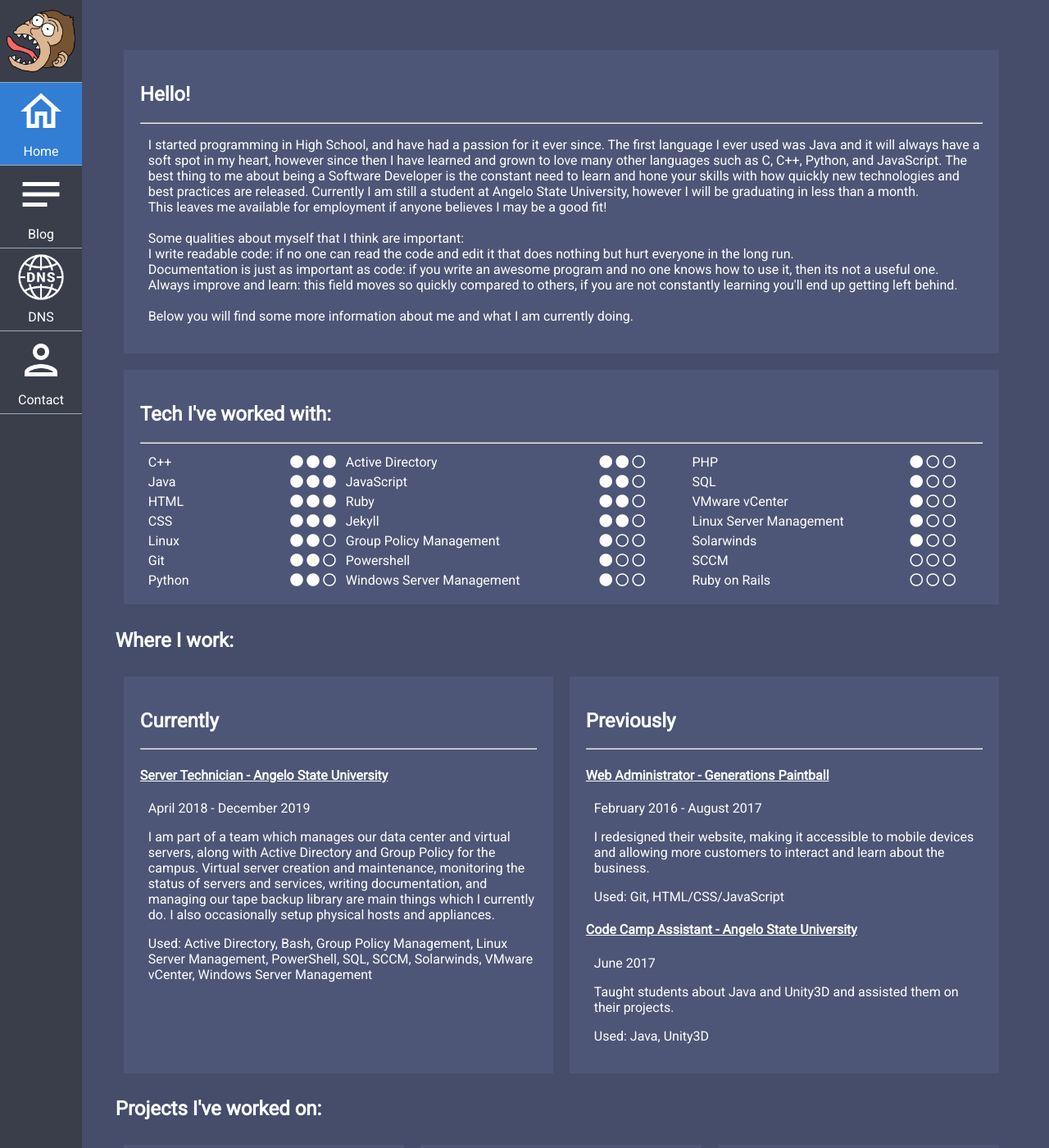
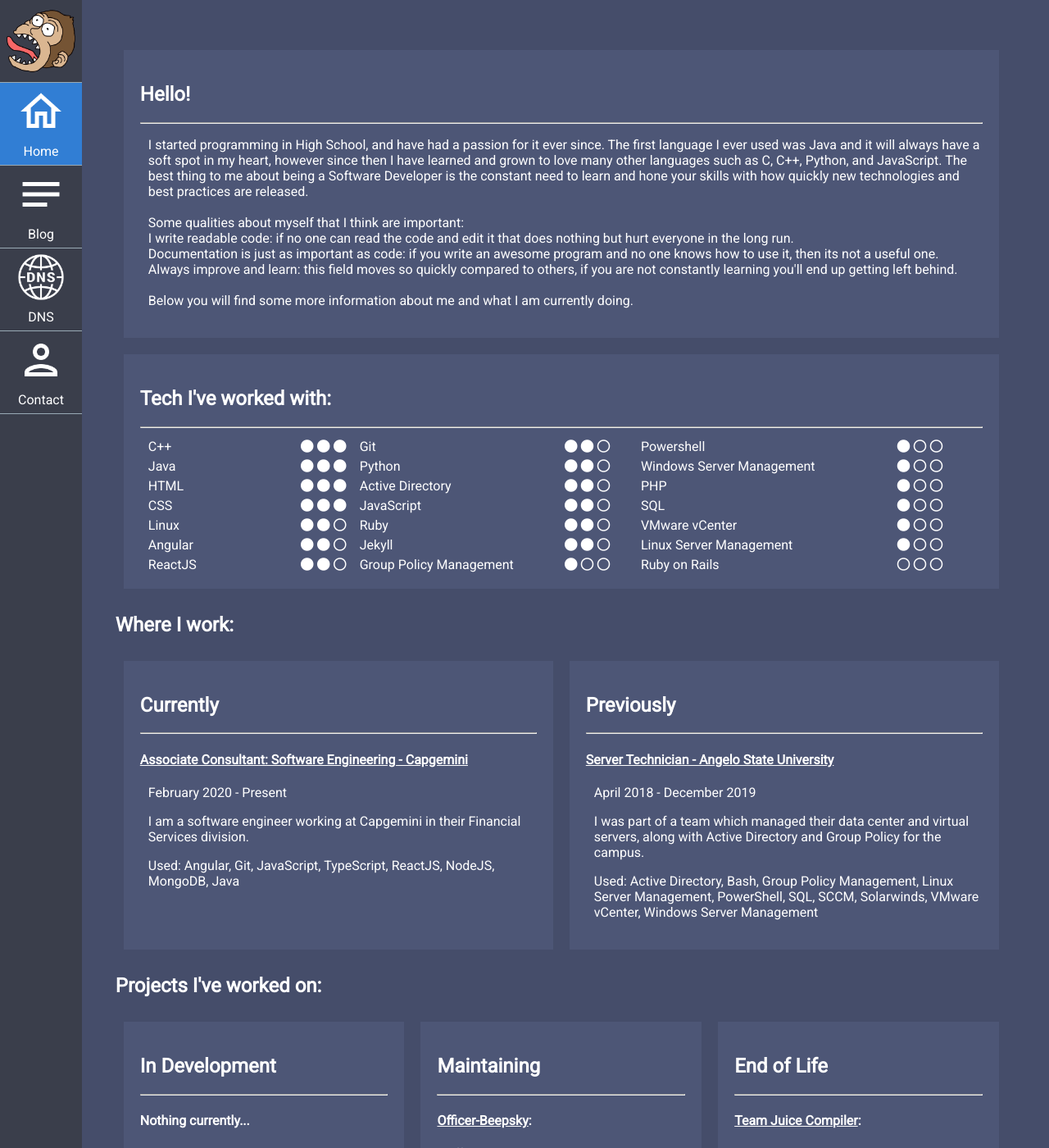
Before and after one commit to CorruptComputer/home, a Jekyll site: the page built from index.html, in a window 1280 px wide and 1400 px high. Shown: the whole window at 82% size. Built offline with Jekyll 4.4.1, drawn with Linux system fonts in a browser that asks for light colours; nearby versions of some CDN libraries; some of the changed text lies outside the part shown.

Commit message:
Update current job and projects

```diff
--- a/index.html
+++ b/index.html
@@ -9,8 +9,6 @@
         I started programming in High School, and have had a passion for it ever since.
         The first language I ever used was Java and it will always have a soft spot in my heart, however since then I have learned and grown to love many other languages such as C, C++, Python, and JavaScript.
         The best thing to me about being a Software Developer is the constant need to learn and hone your skills with how quickly new technologies and best practices are released.
-        Currently I am still a student at Angelo State University, however I will be graduating in less than a month.
-        <br />This leaves me available for employment if anyone believes I may be a good fit!
         <br />
         <br />Some qualities about myself that I think are important:
         <br />I write readable code: if no one can read the code and edit it that does nothing but hurt everyone in the long run.
@@ -37,12 +35,16 @@
                 <li><i class="fas fa-circle"></i> <i class="fas fa-circle"></i> <i class="fas fa-circle"></i> </li>
                 <li>Linux</li>
                 <li><i class="fas fa-circle"></i> <i class="fas fa-circle"></i> <i class="far fa-circle"></i> </li>
+                <li>Angular</li>
+                <li><i class="fas fa-circle"></i> <i class="fas fa-circle"></i> <i class="far fa-circle"></i> </li>
+                <li>ReactJS</li>
+                <li><i class="fas fa-circle"></i> <i class="fas fa-circle"></i> <i class="far fa-circle"></i> </li>
+            </ul>
+            <ul class="skills">
                 <li>Git</li>
                 <li><i class="fas fa-circle"></i> <i class="fas fa-circle"></i> <i class="far fa-circle"></i> </li>
                 <li>Python</li>
                 <li><i class="fas fa-circle"></i> <i class="fas fa-circle"></i> <i class="far fa-circle"></i> </li>
-            </ul>
-            <ul class="skills">
                 <li>Active Directory</li>
                 <li><i class="fas fa-circle"></i> <i class="fas fa-circle"></i> <i class="far fa-circle"></i> </li>
                 <li>JavaScript</li>
@@ -53,12 +55,12 @@
                 <li><i class="fas fa-circle"></i> <i class="fas fa-circle"></i> <i class="far fa-circle"></i> </li>
                 <li>Group Policy Management</li>
                 <li><i class="fas fa-circle"></i> <i class="far fa-circle"></i> <i class="far fa-circle"></i> </li>
+            </ul>
+            <ul class="skills">
                 <li>Powershell</li>
                 <li><i class="fas fa-circle"></i> <i class="far fa-circle"></i> <i class="far fa-circle"></i> </li>
                 <li>Windows Server Management</li>
                 <li><i class="fas fa-circle"></i> <i class="far fa-circle"></i> <i class="far fa-circle"></i> </li>
-            </ul>
-            <ul class="skills">
                 <li>PHP</li>
                 <li><i class="fas fa-circle"></i> <i class="far fa-circle"></i> <i class="far fa-circle"></i> </li>
                 <li>SQL</li>
@@ -67,10 +69,6 @@
                 <li><i class="fas fa-circle"></i> <i class="far fa-circle"></i> <i class="far fa-circle"></i> </li>
                 <li>Linux Server Management</li>
                 <li><i class="fas fa-circle"></i> <i class="far fa-circle"></i> <i class="far fa-circle"></i> </li>
-                <li>Solarwinds</li>
-                <li><i class="fas fa-circle"></i> <i class="far fa-circle"></i> <i class="far fa-circle"></i> </li>
-                <li>SCCM</li>
-                <li><i class="far fa-circle"></i> <i class="far fa-circle"></i> <i class="far fa-circle"></i> </li>
                 <li>Ruby on Rails</li>
                 <li><i class="far fa-circle"></i> <i class="far fa-circle"></i> <i class="far fa-circle"></i> </li>
             </ul>
@@ -83,29 +81,21 @@
     <div class="box">
         <h2>Currently</h2><hr />
         <div>
-            <h4><a href="https://www.angelo.edu/services/technology/" target="_blank">Server Technician - Angelo State University</a></h4>
-            <p>April 2018 - December 2019</p>
+            <h4><a href="https://www.capgemini.com/" target="_blank">Associate Consultant: Software Engineering - Capgemini</a></h4>
+            <p>February 2020 - Present</p>
             <p>
-                I am part of a team which manages our data center and virtual servers, along with Active Directory and Group Policy for the campus.
-                Virtual server creation and maintenance, monitoring the status of servers and services,
-                writing documentation, and managing our tape backup library are main things which I currently do.
-                I also occasionally setup physical hosts and appliances.
+                I am a software engineer working at Capgemini in their Financial Services division.
             </p>
-            <p>Used: Active Directory, Bash, Group Policy Management, Linux Server Management, PowerShell, SQL, SCCM, Solarwinds, VMware vCenter, Windows Server Management</p>
+            <p>Used: Angular, Git, JavaScript, TypeScript, ReactJS, NodeJS, MongoDB, Java</p>
         </div>
     </div>
     <div class="box">
         <h2>Previously</h2><hr />
         <div>
-            <h4><a href="http://www.generationspaintball.com" target="_blank">Web Administrator - Generations Paintball</a></h4>
-            <p>February 2016 - August 2017</p>
-            <p>I redesigned their website, making it accessible to mobile devices and allowing more customers to interact and learn about the business.</p>
-            <p>Used: Git, HTML/CSS/JavaScript</p>
-
-            <h4><a href="https://www.angelo.edu/dept/computer_science/" target="_blank">Code Camp Assistant - Angelo State University</a></h4>
-            <p>June 2017</p>
-            <p>Taught students about Java and Unity3D and assisted them on their projects.</p>
-            <p>Used: Java, Unity3D</p>
+            <h4><a href="https://www.angelo.edu/services/technology/" target="_blank">Server Technician - Angelo State University</a></h4>
+            <p>April 2018 - December 2019</p>
+            <p>I was part of a team which managed their data center and virtual servers, along with Active Directory and Group Policy for the campus.</p>
+            <p>Used: Active Directory, Bash, Group Policy Management, Linux Server Management, PowerShell, SQL, SCCM, Solarwinds, VMware vCenter, Windows Server Management</p>
         </div>
     </div>
 </div>
@@ -115,35 +105,9 @@
     <div class="box">
         <h2>In Development</h2><hr />
         <div>
-            <h4><a href="https://www.angelo.edu/dept/computer_science/" target="_blank">College!</a></h4>
+            <h4>Nothing currently...</h4>
             <p>
-                I am currently a college student at Angelo State University, studying Computer Science and Cybersecurity.
-                I am in my senior year now, and will be graduating in December of 2019.
-                When I graduate I will have a Bachelors of Science in Computer Science with a minor in Cybersecurity,
-                along with certificates in Cybersecurity, Cybersecurity Technologies, and Web and Mobile Development.
-                <br />Relevant courses I have taken:
-                    <ul>
-                        <li>Java Programming</li>
-                        <li>Data Structures</li>
-                        <li>Web programming</li>
-                        <li>Computer Organization (Assembly)</li>
-                        <li>Algorithmic Languages and Compilers</li>
-                        <li>Computer Networking</li>
-                        <li>Computer and Network Security</li>
-                        <li>Offensive Security Techniques</li>
-                        <li>Software Engineering</li>
-                        <li>Operating Systems</li>
-                        <li>Ethical Issues in Computing</li>
-                        <li>Internet Technologies</li>
-                        <li>Principles of Unix</li>
-                        <li>Theory of Algorithms</li>
-                        <li>Mobile Game Development (Android)</li>
-                        <li>Management Information Systems</li>
-                        <li>Information Security and Protection</li>
-                        <li>Digital Footprints</li>
-                        <li>Critical Communication Infrastructure</li>
-                    </ul>
-                <br />Used: Assembly, Bash, C, C++, C#, Java, JavaScript, Linux, PHP, Python, Unity3D
+                This will be updated as I start new projects!
             </p>
         </div>
     </div>
```
Also changed, not shown: .travis.yml.
